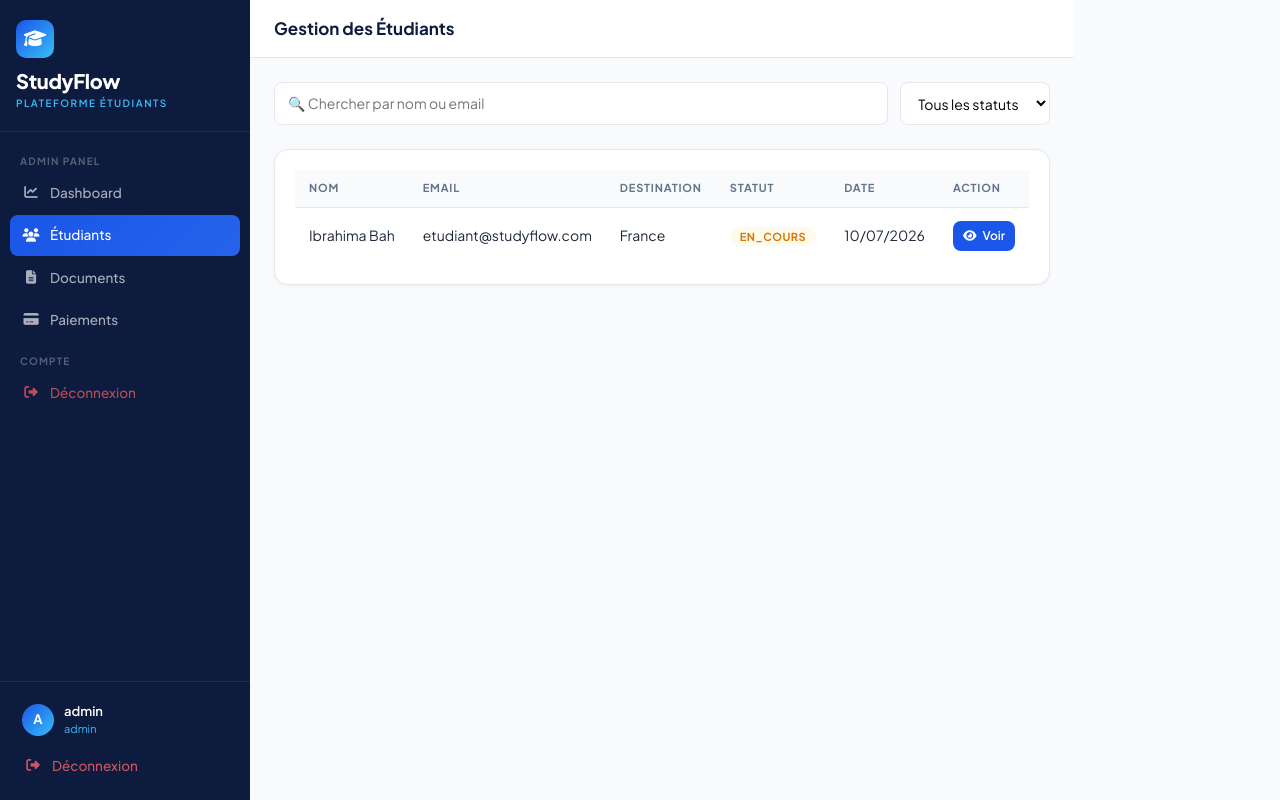
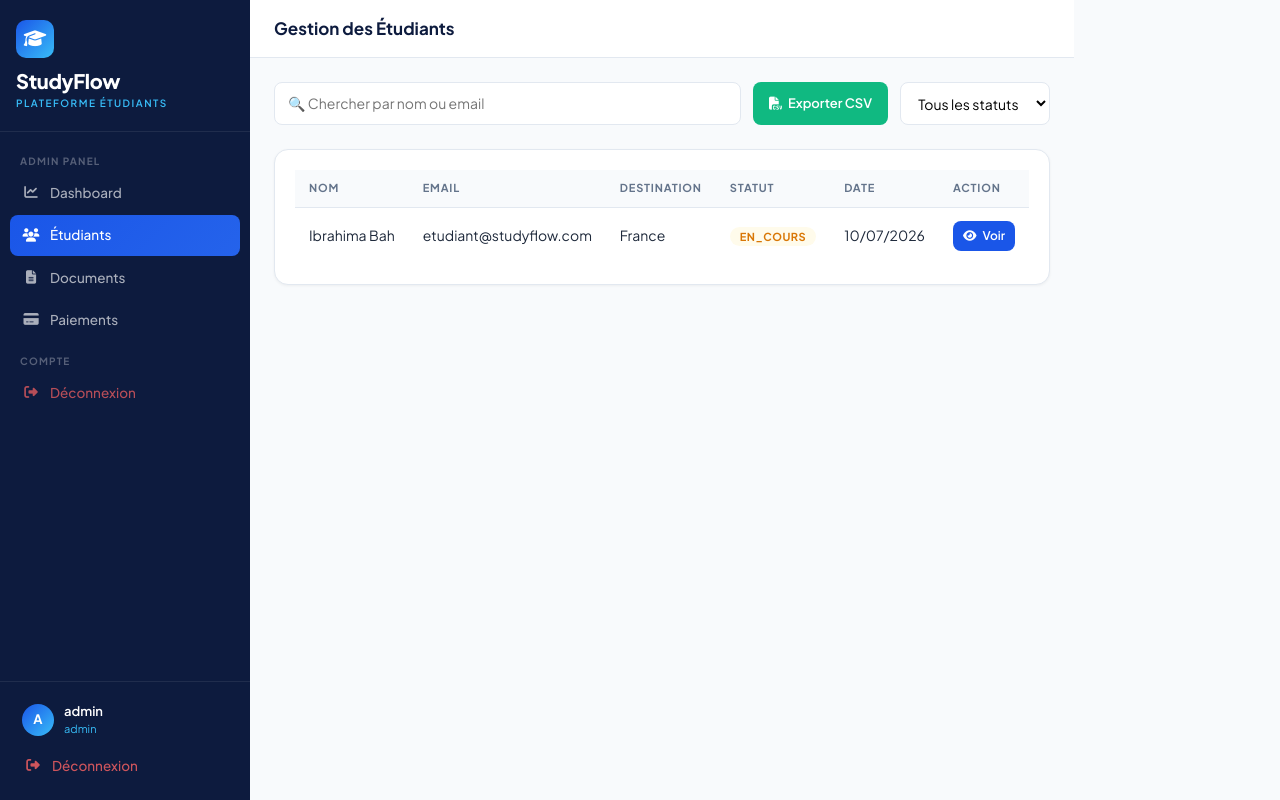
Before and after one commit to skillathebest6-cmd/Study-flow-, a Flask app: page /admin/students in a window 1280 px wide. Run offline with Flask 3, Linux system fonts and the light colour scheme; a user stored in the database is signed in; some libraries are stand-ins or nearby versions.

Commit message:
Add CSV export of students list

```diff
--- a/routes/admin.py
+++ b/routes/admin.py
@@ -313,3 +313,32 @@ def add_note(sid):
         flash('Note ajoutée.', 'success')
 
     return redirect(url_for('admin.student_detail', sid=sid))
+
+@admin_bp.route('/export/students')
+@login_required
+@admin_required
+def export_students():
+    import csv
+    import io
+    from flask import Response
+
+    students = StudentProfile.query.all()
+
+    output = io.StringIO()
+    writer = csv.writer(output)
+    writer.writerow(['Nom', 'Prénom', 'Email', 'Téléphone', 'Nationalité', 'Destination', 'Programme', 'Niveau', 'Université', 'Statut', 'Date inscription'])
+
+    for s in students:
+        writer.writerow([
+            s.last_name or '', s.first_name or '', s.user.email, s.phone or '',
+            s.nationality or '', s.destination_country or '', s.program or '',
+            s.program_level or '', s.university or '', s.status,
+            s.created_at.strftime('%d/%m/%Y')
+        ])
+
+    output.seek(0)
+    return Response(
+        output.getvalue(),
+        mimetype='text/csv',
+        headers={'Content-Disposition': 'attachment; filename=studyflow_etudiants.csv'}
+    )
--- a/templates/admin/students.html
+++ b/templates/admin/students.html
@@ -27,6 +27,9 @@
 
 <div style="margin-bottom:24px;display:flex;gap:12px;">
   <input type="text" id="search" class="sf-input" placeholder="🔍 Chercher par nom ou email" style="flex:1;">
+  <a href="{{ url_for('admin.export_students') }}" class="btn-sf" style="background:#10B981;color:white;white-space:nowrap;text-decoration:none;">
+    <i class="fas fa-file-csv"></i> Exporter CSV
+  </a>
   <select id="status" class="sf-input" style="max-width:150px;">
     <option value="">Tous les statuts</option>
     <option value="nouveau">Nouveau</option>
```
